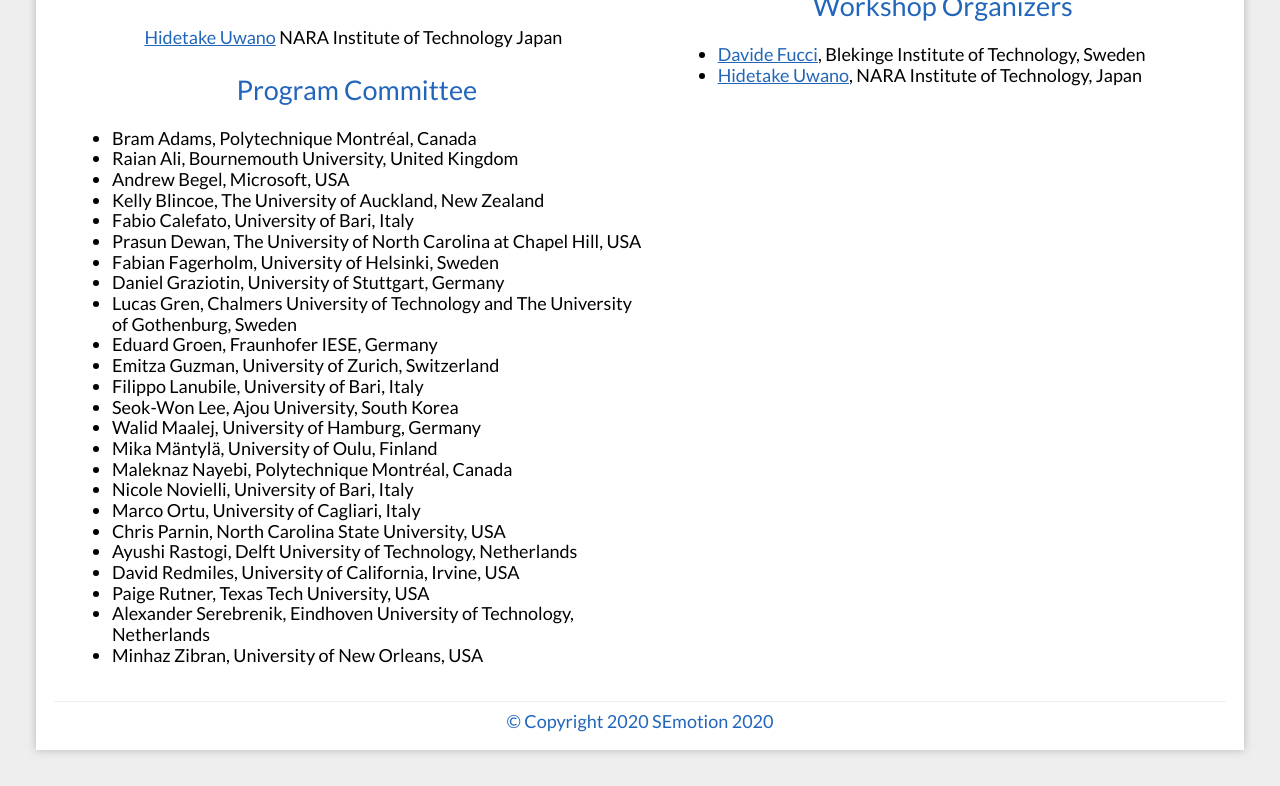
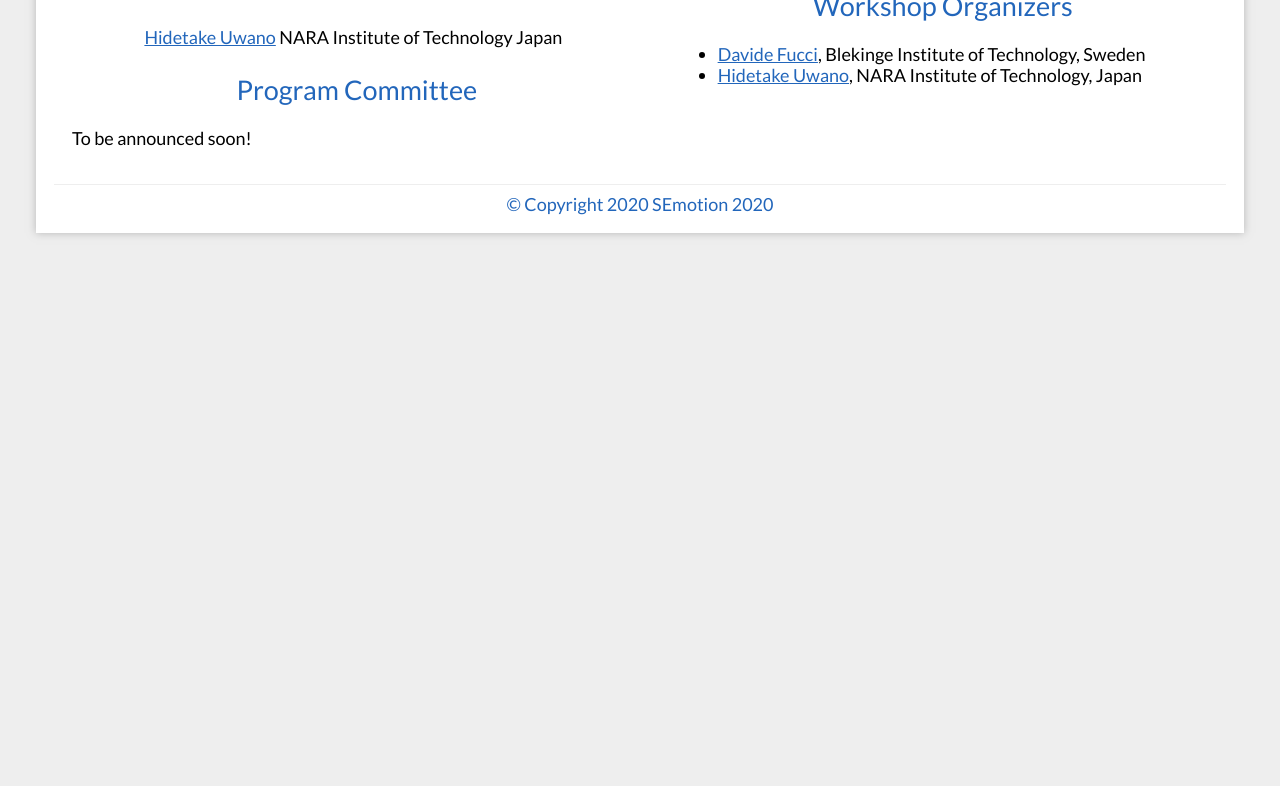
Before and after one commit to SEmotion/2020, a plain HTML site: page organization.html in a window 1280 px wide. Shown: the part 875-1661 px from the top of the page. After the commit the page ends 1144 px from the top, so only its background shows below. Drawn offline with nearby package versions, Linux system fonts and the light colour scheme.

Commit message:
Published snapshot as of 2019-11-08.

```diff
--- a/organization.html
+++ b/organization.html
@@ -63,32 +63,31 @@
 </figure>
 </div>
 <h2 id="program-committee">Program Committee</h2>
-<ul>
-<li>Bram Adams, Polytechnique Montréal, Canada</li>
-<li>Raian Ali, Bournemouth University, United Kingdom</li>
-<li>Andrew Begel, Microsoft, USA</li>
-<li>Kelly Blincoe, The University of Auckland, New Zealand</li>
-<li>Fabio Calefato, University of Bari, Italy</li>
-<li>Prasun Dewan, The University of North Carolina at Chapel Hill, USA</li>
-<li>Fabian Fagerholm, University of Helsinki, Sweden</li>
-<li>Daniel Graziotin, University of Stuttgart, Germany</li>
-<li>Lucas Gren, Chalmers University of Technology and The University of Gothenburg, Sweden</li>
-<li>Eduard Groen, Fraunhofer IESE, Germany</li>
-<li>Emitza Guzman, University of Zurich, Switzerland</li>
-<li>Filippo Lanubile, University of Bari, Italy</li>
-<li>Seok-Won Lee, Ajou University, South Korea</li>
-<li>Walid Maalej, University of Hamburg, Germany</li>
-<li>Mika Mäntylä, University of Oulu, Finland</li>
-<li>Maleknaz Nayebi, Polytechnique Montréal, Canada</li>
-<li>Nicole Novielli, University of Bari, Italy</li>
-<li>Marco Ortu, University of Cagliari, Italy</li>
-<li>Chris Parnin, North Carolina State University, USA</li>
-<li>Ayushi Rastogi, Delft University of Technology, Netherlands</li>
-<li>David Redmiles, University of California, Irvine, USA</li>
-<li>Paige Rutner, Texas Tech University, USA</li>
-<li>Alexander Serebrenik, Eindhoven University of Technology, Netherlands</li>
-<li>Minhaz Zibran, University of New Orleans, USA</li>
-</ul>
+<p>To be announced soon!</p>
+<!-- *   Bram Adams, Polytechnique Montréal, Canada -->
+<!-- *   Raian Ali, Bournemouth University, United Kingdom -->
+<!-- *   Andrew Begel, Microsoft, USA -->
+<!-- *   Kelly Blincoe, The University of Auckland, New Zealand -->
+<!-- *   Fabio Calefato, University of Bari, Italy -->
+<!-- *   Prasun Dewan, The University of North Carolina at Chapel Hill, USA -->
+<!-- *   Fabian Fagerholm, University of Helsinki, Sweden -->
+<!-- *   Daniel Graziotin, University of Stuttgart, Germany -->
+<!-- *   Lucas Gren, Chalmers University of Technology and The University of Gothenburg, Sweden -->
+<!-- *   Eduard Groen, Fraunhofer IESE, Germany -->
+<!-- *   Emitza Guzman, University of Zurich, Switzerland -->
+<!-- *   Filippo Lanubile, University of Bari, Italy -->
+<!-- *   Seok-Won Lee, Ajou University, South Korea -->
+<!-- *   Walid Maalej, University of Hamburg, Germany -->
+<!-- *   Mika Mäntylä, University of Oulu, Finland -->
+<!-- *   Maleknaz Nayebi, Polytechnique Montréal, Canada -->
+<!-- *   Nicole Novielli, University of Bari, Italy -->
+<!-- *   Marco Ortu, University of Cagliari, Italy -->
+<!-- *   Chris Parnin, North Carolina State University, USA -->
+<!-- *   Ayushi Rastogi, Delft University of Technology, Netherlands -->
+<!-- *   David Redmiles, University of California, Irvine, USA -->
+<!-- *   Paige Rutner, Texas Tech University, USA -->
+<!-- *   Alexander Serebrenik, Eindhoven University of Technology, Netherlands -->
+<!-- *   Minhaz Zibran, University of New Orleans, USA -->
 	</section>
 	<section id="sidebar">
 	  <section id="important-dates">
```
